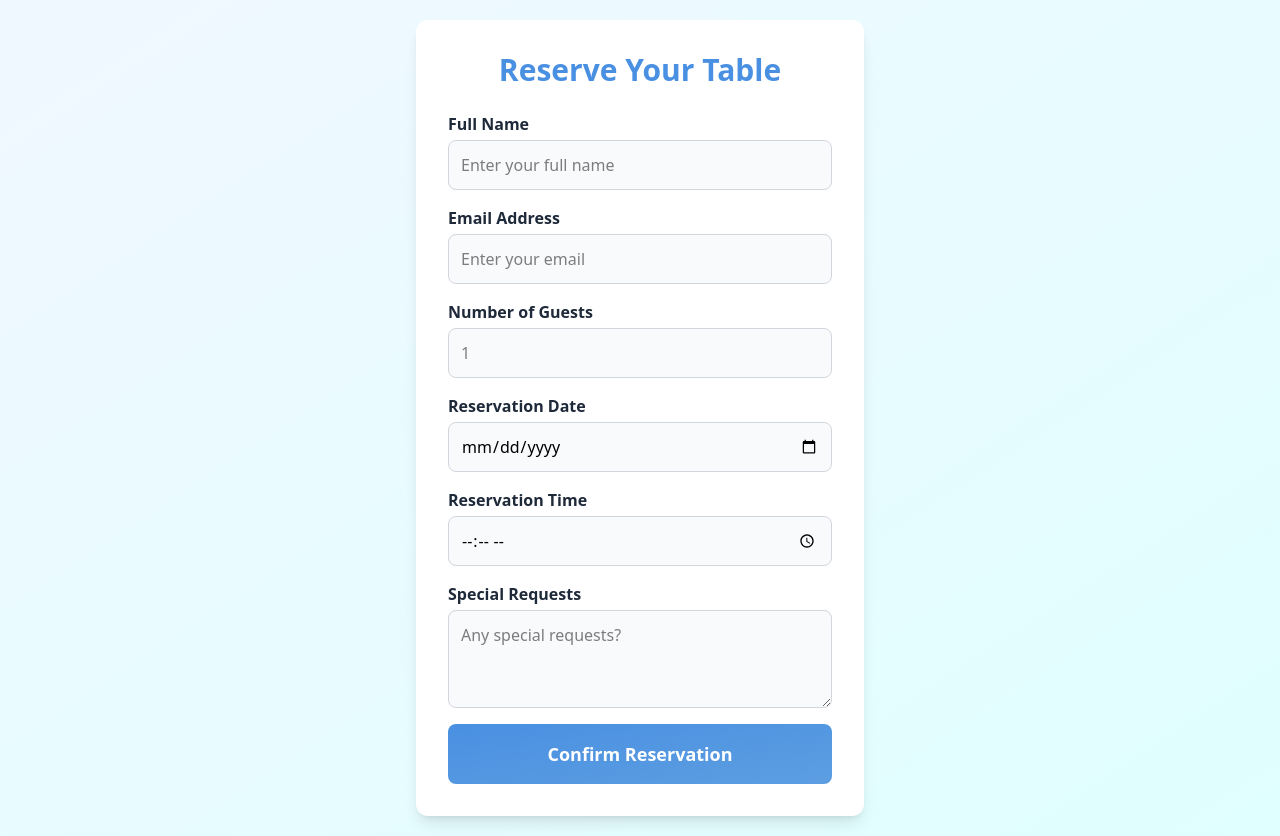
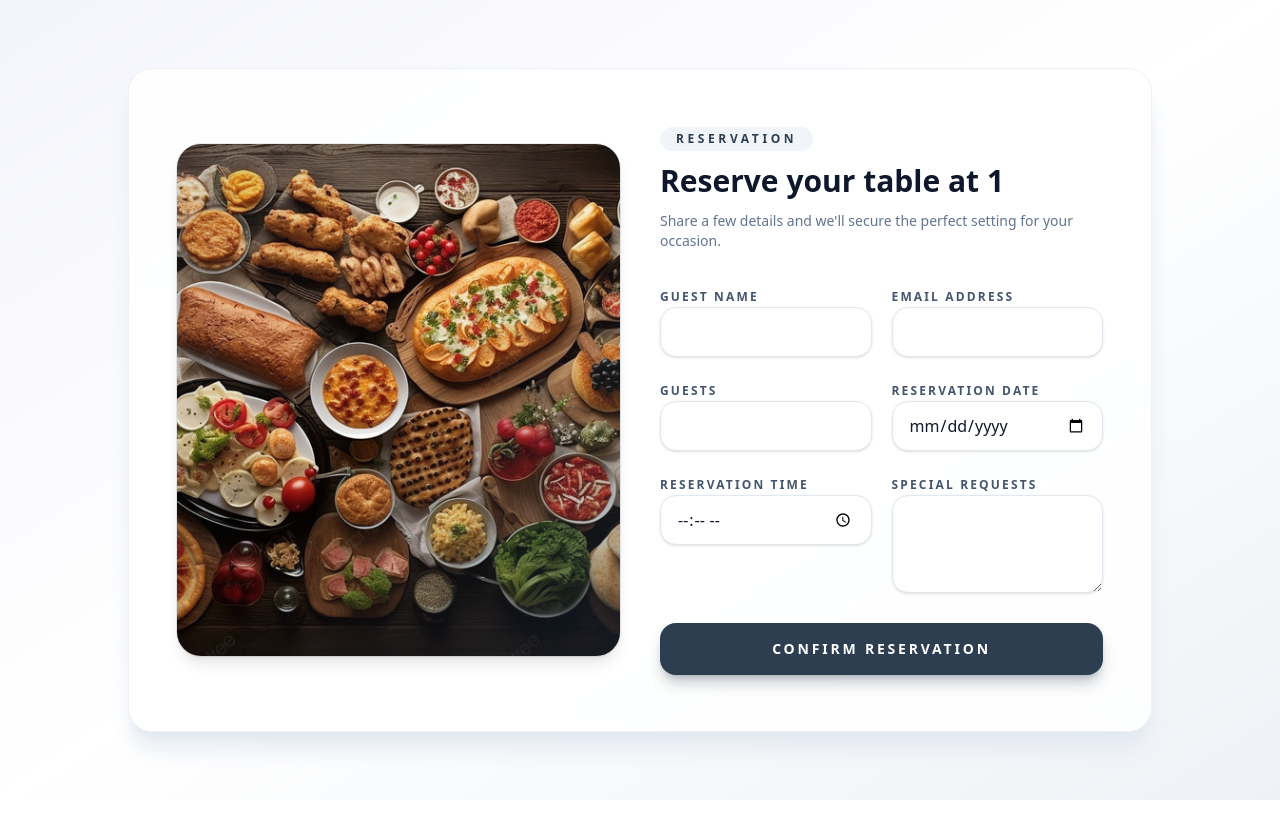
Before and after one commit to VinceSevilla/RPrime, a React (Vite) app: page /reserve/1 in a window 1280 px wide. After the commit the page ends 800 px from the top, so only its background shows below. Built offline with nearby package versions, Linux system fonts and the light colour scheme.

Commit message:
Change the design for Book and Reserve

```diff
--- a/src/pages/Book/Book.jsx
+++ b/src/pages/Book/Book.jsx
@@ -1,6 +1,7 @@
 import React, { useState, useEffect } from 'react';
 import { useParams, useNavigate } from 'react-router-dom';
 import { supabase } from '../../client';
+import images from '../../assets/images/images';
 
 const Book = () => {
   const { roomName } = useParams();
@@ -12,6 +13,19 @@ const Book = () => {
     checkOut: '',
   });
   const [bookingConfirmed, setBookingConfirmed] = useState(false);
+
+  const decodedRoomName = roomName ? decodeURIComponent(roomName) : '';
+
+  const roomVisuals = {
+    'Deluxe Room': images.room1,
+    'Premier Room': images.Premier,
+    'Presidential Suite': images.Presidential,
+    'Premier Deluxe': images.Deluxe,
+    'Family Suite': images.Sea,
+    'Honeymoon Suite': images.Garden,
+  };
+
+  const selectedRoomImage = roomVisuals[decodedRoomName] || images.hotel1;
 
   useEffect(() => {
     console.log('Room Name:', roomName);
@@ -32,7 +46,7 @@ const Book = () => {
         {
           name: formData.name,
           email: formData.email,
-          room_name: roomName,
+          room_name: decodedRoomName || roomName,
           check_in: formData.checkIn,
           check_out: formData.checkOut,
         },
@@ -50,30 +64,51 @@ const Book = () => {
   };
 
   return (
-    <div className="flex justify-center items-center min-h-screen bg-gradient-to-br from-blue-50 to-cyan-50 p-5">
-      <div className="bg-white rounded-xl shadow-lg max-w-md w-full p-8 flex flex-col justify-center transition-all">
+    <div className="min-h-screen w-full bg-gradient-to-br from-[#f4f5fb] via-white to-[#eef2f6] flex items-center justify-center px-4 py-12">
+      <div className="w-full max-w-5xl rounded-3xl border border-slate-200/60 bg-white/85 backdrop-blur shadow-xl shadow-slate-200">
         {bookingConfirmed ? (
-          <div className="text-center">
-            <h2 className="text-3xl font-bold text-blue-500 mb-5">Booking Confirmed!</h2>
-            <p className="text-lg text-gray-700 mb-5">
-              Thank you for booking with us. Your stay at the <span className="font-semibold">{roomName}</span> is confirmed.
-            </p>
+          <div className="flex flex-col items-center gap-6 px-8 py-16 text-center">
+            <div className="rounded-full bg-emerald-100 px-4 py-1 text-xs font-semibold uppercase tracking-[0.3em] text-emerald-700">
+              Confirmed
+            </div>
+            <h2 className="text-3xl font-bold text-slate-900">
+              Stay confirmed at <span className="text-[#2c3e50]">{decodedRoomName || roomName}</span>
+            </h2>
             <button
               onClick={handleReturnHome}
-              className="px-6 py-3 text-lg font-bold text-white bg-blue-500 rounded-lg hover:bg-blue-600 transition-colors"
+              className="inline-flex items-center justify-center rounded-2xl bg-[#2c3e50] px-6 py-3 text-sm font-semibold text-white shadow-lg shadow-[#2c3e50]/30 transition hover:bg-[#1b2733]"
             >
-              Return to Homepage
+              Return to homepage
             </button>
           </div>
         ) : (
-          <div>
-            <h2 className="text-2xl font-bold text-center text-blue-500 mb-6">
-              Book Your Stay at {roomName}
-            </h2>
-            <form onSubmit={handleSubmit} className="space-y-5">
-              <div className="flex flex-col">
-                <label htmlFor="name" className="text-gray-700 font-semibold mb-2">
-                  Full Name
+          <div className="grid gap-10 px-6 py-10 items-center md:grid-cols-2 md:px-12 md:py-14">
+            <figure className="relative overflow-hidden rounded-3xl bg-[#2c3e50]/5 shadow-lg ring-1 ring-[#2c3e50]/10">
+              <img
+                src={selectedRoomImage}
+                alt={decodedRoomName || 'Selected room'}
+                className="h-80 w-full object-cover md:h-[32rem]"
+              />
+              <div className="pointer-events-none absolute inset-0 bg-gradient-to-br from-[#2c3e50]/15 via-transparent to-[#2c3e50]/40" />
+            </figure>
+
+            <div className="space-y-8">
+              <header className="space-y-3 text-center md:text-left">
+                <span className="inline-flex items-center justify-center rounded-full bg-slate-100 px-4 py-1 text-xs font-semibold uppercase tracking-[0.3em] text-[#2c3e50]">
+                  Booking
+                </span>
+                <h1 className="text-3xl font-bold text-slate-900">Reserve your stay at {decodedRoomName || roomName}</h1>
+                <p className="text-sm text-slate-500">
+                  Complete the details below and we&apos;ll lock in your dates instantly.
+                </p>
+              </header>
+
+              <form onSubmit={handleSubmit} className="space-y-6">
+                <div className="space-y-5">
+                  <div className="grid gap-5 md:grid-cols-2">
+                    <div className="space-y-2">
+                      <label htmlFor="name" className="text-xs font-semibold uppercase tracking-[0.18em] text-slate-600">
+                        Guest name
                       </label>
                       <input
                         type="text"
@@ -81,15 +116,14 @@ const Book = () => {
                         name="name"
                         value={formData.name}
                         onChange={handleChange}
-                  placeholder="Enter your full name"
                         required
-                  className="px-4 py-3 text-base border border-gray-300 rounded-lg bg-gray-50 focus:outline-none focus:ring-2 focus:ring-blue-400 focus:border-blue-400 transition"
+                        className="w-full rounded-2xl border border-slate-200 bg-white px-4 py-3 text-slate-900 shadow-sm transition focus:border-[#2c3e50] focus:outline-none focus:ring-4 focus:ring-[#2c3e50]/15"
                       />
                     </div>
 
-              <div className="flex flex-col">
-                <label htmlFor="email" className="text-gray-700 font-semibold mb-2">
-                  Email Address
+                    <div className="space-y-2">
+                      <label htmlFor="email" className="text-xs font-semibold uppercase tracking-[0.18em] text-slate-600">
+                        Email address
                       </label>
                       <input
                         type="email"
@@ -97,15 +131,16 @@ const Book = () => {
                         name="email"
                         value={formData.email}
                         onChange={handleChange}
-                  placeholder="Enter your email address"
                         required
-                  className="px-4 py-3 text-base border border-gray-300 rounded-lg bg-gray-50 focus:outline-none focus:ring-2 focus:ring-blue-400 focus:border-blue-400 transition"
+                        className="w-full rounded-2xl border border-slate-200 bg-white px-4 py-3 text-slate-900 shadow-sm transition focus:border-[#2c3e50] focus:outline-none focus:ring-4 focus:ring-[#2c3e50]/15"
                       />
                     </div>
+                  </div>
 
-              <div className="flex flex-col">
-                <label htmlFor="checkIn" className="text-gray-700 font-semibold mb-2">
-                  Check-in Date
+                  <div className="grid gap-5 md:grid-cols-2">
+                    <div className="space-y-2">
+                      <label htmlFor="checkIn" className="text-xs font-semibold uppercase tracking-[0.18em] text-slate-600">
+                        Check-in date
                       </label>
                       <input
                         type="date"
@@ -114,13 +149,13 @@ const Book = () => {
                         value={formData.checkIn}
                         onChange={handleChange}
                         required
-                  className="px-4 py-3 text-base border border-gray-300 rounded-lg bg-gray-50 focus:outline-none focus:ring-2 focus:ring-blue-400 focus:border-blue-400 transition"
+                        className="w-full cursor-pointer rounded-2xl border border-slate-200 bg-white px-4 py-3 text-slate-900 shadow-sm transition focus:border-[#2c3e50] focus:outline-none focus:ring-4 focus:ring-[#2c3e50]/20 hover:border-[#2c3e50]"
                       />
                     </div>
 
-              <div className="flex flex-col">
-                <label htmlFor="checkOut" className="text-gray-700 font-semibold mb-2">
-                  Check-out Date
+                    <div className="space-y-2">
+                      <label htmlFor="checkOut" className="text-xs font-semibold uppercase tracking-[0.18em] text-slate-600">
+                        Check-out date
                       </label>
                       <input
                         type="date"
@@ -129,22 +164,25 @@ const Book = () => {
                         value={formData.checkOut}
                         onChange={handleChange}
                         required
-                  className="px-4 py-3 text-base border border-gray-300 rounded-lg bg-gray-50 focus:outline-none focus:ring-2 focus:ring-blue-400 focus:border-blue-400 transition"
+                        className="w-full cursor-pointer rounded-2xl border border-slate-200 bg-white px-4 py-3 text-slate-900 shadow-sm transition focus:border-[#2c3e50] focus:outline-none focus:ring-4 focus:ring-[#2c3e50]/20 hover:border-[#2c3e50]"
                       />
+                    </div>
+                  </div>
                 </div>
 
                 <button
                   type="submit"
-                className="w-full py-4 text-lg font-bold text-white bg-gradient-to-br from-blue-500 to-blue-400 rounded-lg hover:from-blue-600 hover:to-blue-500 transition-all"
+                  className="w-full rounded-2xl bg-[#2c3e50] px-6 py-4 text-sm font-semibold uppercase tracking-[0.2em] text-white shadow-lg shadow-[#2c3e50]/30 transition hover:bg-[#1b2733]"
                 >
-                Confirm Booking
+                  Confirm booking
                 </button>
               </form>
+            </div>
           </div>
         )}
       </div>
     </div>
   );
-};
+}
 
 export default Book;
--- a/src/pages/Reserve/Reserve.jsx
+++ b/src/pages/Reserve/Reserve.jsx
@@ -1,9 +1,11 @@
 import React, { useState } from 'react';
-import { useNavigate } from 'react-router-dom';
+import { useNavigate, useParams } from 'react-router-dom';
 import { supabase } from '../../client';
+import images from '../../assets/images/images';
 
 const Reserve = () => {
   const navigate = useNavigate();
+  const { restaurantName } = useParams();
   const [formData, setFormData] = useState({
     name: '',
     email: '',
@@ -13,6 +15,19 @@ const Reserve = () => {
     requests: '',
   });
   const [reservationConfirmed, setReservationConfirmed] = useState(false);
+
+  const decodedRestaurantName = restaurantName ? decodeURIComponent(restaurantName) : '';
+
+  const restaurantVisuals = {
+    'Skyline Dining': images.restaurant1,
+    'Sea Breeze Café': images.restaurant2,
+    'Golden Dragon': images.restaurant3,
+    'Steakhouse Prime': images.restaurant4,
+    'Garden Bistro': images.restaurant5,
+    'Dessert Haven': images.restaurant6,
+  };
+
+  const selectedRestaurantImage = restaurantVisuals[decodedRestaurantName] || images.food1;
 
   const handleChange = (e) => {
     const { name, value } = e.target;
@@ -36,69 +51,159 @@ const Reserve = () => {
   const handleReturnHome = () => navigate('/homepage');
 
   return (
-    <div className="flex justify-center items-center min-h-screen bg-gradient-to-br from-[#f0f8ff] to-[#e0ffff] p-5">
-      <div className="bg-white rounded-xl shadow-lg w-full max-w-md p-8 flex flex-col">
+    <div className="min-h-screen w-full bg-gradient-to-br from-[#f4f5fb] via-white to-[#eef2f6] flex items-center justify-center px-4 py-12">
+      <div className="w-full max-w-5xl rounded-3xl border border-slate-200/60 bg-white/85 backdrop-blur shadow-xl shadow-slate-200">
         {reservationConfirmed ? (
-          <div className="text-center">
-            <h2 className="text-3xl font-bold text-[#4A90E2] mb-5">Reservation Confirmed!</h2>
-            <p className="text-lg text-gray-800 mb-5">Thank you for reserving. We look forward to serving you!</p>
+          <div className="flex flex-col items-center gap-6 px-8 py-16 text-center">
+            <div className="rounded-full bg-emerald-100 px-4 py-1 text-xs font-semibold uppercase tracking-[0.3em] text-emerald-700">
+              Confirmed
+            </div>
+            <h2 className="text-3xl font-bold text-slate-900">
+              Reservation confirmed {decodedRestaurantName ? `for ${decodedRestaurantName}` : ''}
+            </h2>
             <button
               onClick={handleReturnHome}
-              className="px-5 py-3 bg-[#4A90E2] text-white rounded-lg text-lg font-semibold hover:bg-[#3581d2] transition-colors"
+              className="inline-flex items-center justify-center rounded-2xl bg-[#2c3e50] px-6 py-3 text-sm font-semibold text-white shadow-lg shadow-[#2c3e50]/30 transition hover:bg-[#1b2733]"
             >
-              Return to Homepage
+              Return to homepage
             </button>
           </div>
         ) : (
-          <>
-            <h2 className="text-2xl md:text-3xl font-bold text-[#4A90E2] text-center mb-6">Reserve Your Table</h2>
-            <form onSubmit={handleSubmit} className="flex flex-col gap-4">
-              {[
-                { label: 'Full Name', name: 'name', type: 'text', placeholder: 'Enter your full name' },
-                { label: 'Email Address', name: 'email', type: 'email', placeholder: 'Enter your email' },
-                { label: 'Number of Guests', name: 'guests', type: 'number', placeholder: '1', min: 1 },
-                { label: 'Reservation Date', name: 'date', type: 'date' },
-                { label: 'Reservation Time', name: 'time', type: 'time' },
-              ].map((field) => (
-                <div key={field.name} className="flex flex-col">
-                  <label className="text-gray-800 font-semibold mb-1">{field.label}</label>
+          <div className="grid gap-10 px-6 py-10 items-center md:grid-cols-2 md:px-12 md:py-14">
+            <figure className="relative overflow-hidden rounded-3xl bg-[#2c3e50]/5 shadow-lg ring-1 ring-[#2c3e50]/10">
+              <img
+                src={selectedRestaurantImage}
+                alt={decodedRestaurantName || 'Selected restaurant'}
+                className="h-80 w-full object-cover md:h-[32rem]"
+              />
+              <div className="pointer-events-none absolute inset-0 bg-gradient-to-br from-[#2c3e50]/15 via-transparent to-[#2c3e50]/40" />
+            </figure>
+
+            <div className="space-y-8">
+              <header className="space-y-3 text-center md:text-left">
+                <span className="inline-flex items-center justify-center rounded-full bg-slate-100 px-4 py-1 text-xs font-semibold uppercase tracking-[0.3em] text-[#2c3e50]">
+                  Reservation
+                </span>
+                <h1 className="text-3xl font-bold text-slate-900">
+                  Reserve your table {decodedRestaurantName ? `at ${decodedRestaurantName}` : ''}
+                </h1>
+                <p className="text-sm text-slate-500">
+                  Share a few details and we&apos;ll secure the perfect setting for your occasion.
+                </p>
+              </header>
+
+              <form onSubmit={handleSubmit} className="space-y-6">
+                <div className="space-y-5">
+                  <div className="grid gap-5 md:grid-cols-2">
+                    <div className="space-y-2">
+                      <label className="text-xs font-semibold uppercase tracking-[0.18em] text-slate-600" htmlFor="name">
+                        Guest name
+                      </label>
                       <input
-                    type={field.type}
-                    name={field.name}
-                    value={formData[field.name]}
+                        id="name"
+                        type="text"
+                        name="name"
+                        value={formData.name}
                         onChange={handleChange}
-                    placeholder={field.placeholder}
-                    min={field.min}
                         required
-                    className="p-3 rounded-lg border border-gray-300 bg-gray-50 focus:outline-none focus:border-[#4A90E2] focus:ring-1 focus:ring-[#4A90E2] transition"
+                        className="w-full rounded-2xl border border-slate-200 bg-white px-4 py-3 text-slate-900 shadow-sm transition focus:border-[#2c3e50] focus:outline-none focus:ring-4 focus:ring-[#2c3e50]/15"
                       />
                     </div>
-              ))}
 
-              <div className="flex flex-col">
-                <label className="text-gray-800 font-semibold mb-1">Special Requests</label>
+                    <div className="space-y-2">
+                      <label className="text-xs font-semibold uppercase tracking-[0.18em] text-slate-600" htmlFor="email">
+                        Email address
+                      </label>
+                      <input
+                        id="email"
+                        type="email"
+                        name="email"
+                        value={formData.email}
+                        onChange={handleChange}
+                        required
+                        className="w-full rounded-2xl border border-slate-200 bg-white px-4 py-3 text-slate-900 shadow-sm transition focus:border-[#2c3e50] focus:outline-none focus:ring-4 focus:ring-[#2c3e50]/15"
+                      />
+                    </div>
+                  </div>
+
+                  <div className="grid gap-5 md:grid-cols-2">
+                    <div className="space-y-2">
+                      <label className="text-xs font-semibold uppercase tracking-[0.18em] text-slate-600" htmlFor="guests">
+                        Guests
+                      </label>
+                      <input
+                        id="guests"
+                        type="number"
+                        name="guests"
+                        min="1"
+                        value={formData.guests}
+                        onChange={handleChange}
+                        required
+                        className="w-full rounded-2xl border border-slate-200 bg-white px-4 py-3 text-slate-900 shadow-sm transition focus:border-[#2c3e50] focus:outline-none focus:ring-4 focus:ring-[#2c3e50]/15"
+                      />
+                    </div>
+
+                    <div className="space-y-2">
+                      <label className="text-xs font-semibold uppercase tracking-[0.18em] text-slate-600" htmlFor="date">
+                        Reservation date
+                      </label>
+                      <input
+                        id="date"
+                        type="date"
+                        name="date"
+                        value={formData.date}
+                        onChange={handleChange}
+                        required
+                        className="w-full cursor-pointer rounded-2xl border border-slate-200 bg-white px-4 py-3 text-slate-900 shadow-sm transition focus:border-[#2c3e50] focus:outline-none focus:ring-4 focus:ring-[#2c3e50]/20 hover:border-[#2c3e50]"
+                      />
+                    </div>
+                  </div>
+
+                  <div className="grid gap-5 md:grid-cols-2">
+                    <div className="space-y-2">
+                      <label className="text-xs font-semibold uppercase tracking-[0.18em] text-slate-600" htmlFor="time">
+                        Reservation time
+                      </label>
+                      <input
+                        id="time"
+                        type="time"
+                        name="time"
+                        value={formData.time}
+                        onChange={handleChange}
+                        required
+                        className="w-full cursor-pointer rounded-2xl border border-slate-200 bg-white px-4 py-3 text-slate-900 shadow-sm transition focus:border-[#2c3e50] focus:outline-none focus:ring-4 focus:ring-[#2c3e50]/20 hover:border-[#2c3e50]"
+                      />
+                    </div>
+
+                    <div className="space-y-2">
+                      <label className="text-xs font-semibold uppercase tracking-[0.18em] text-slate-600" htmlFor="requests">
+                        Special requests
+                      </label>
                       <textarea
+                        id="requests"
                         name="requests"
                         value={formData.requests}
                         onChange={handleChange}
-                  placeholder="Any special requests?"
                         rows="3"
-                  className="p-3 rounded-lg border border-gray-300 bg-gray-50 focus:outline-none focus:border-[#4A90E2] focus:ring-1 focus:ring-[#4A90E2] transition"
+                        className="w-full rounded-2xl border border-slate-200 bg-white px-4 py-3 text-slate-900 shadow-sm transition focus:border-[#2c3e50] focus:outline-none focus:ring-4 focus:ring-[#2c3e50]/15"
                       />
+                    </div>
+                  </div>
                 </div>
 
                 <button
                   type="submit"
-                className="w-full py-4 bg-gradient-to-br from-[#4A90E2] to-[#5c9ee1] text-white font-bold text-lg rounded-lg hover:from-[#3581d2] hover:to-[#5c9ee1] transition-all"
+                  className="w-full rounded-2xl bg-[#2c3e50] px-6 py-4 text-sm font-semibold uppercase tracking-[0.2em] text-white shadow-lg shadow-[#2c3e50]/30 transition hover:bg-[#1b2733]"
                 >
-                Confirm Reservation
+                  Confirm reservation
                 </button>
               </form>
-          </>
+            </div>
+          </div>
         )}
       </div>
     </div>
   );
-};
+}
 
 export default Reserve;
```
Lines whose indentation alone changed are shown as unchanged.
